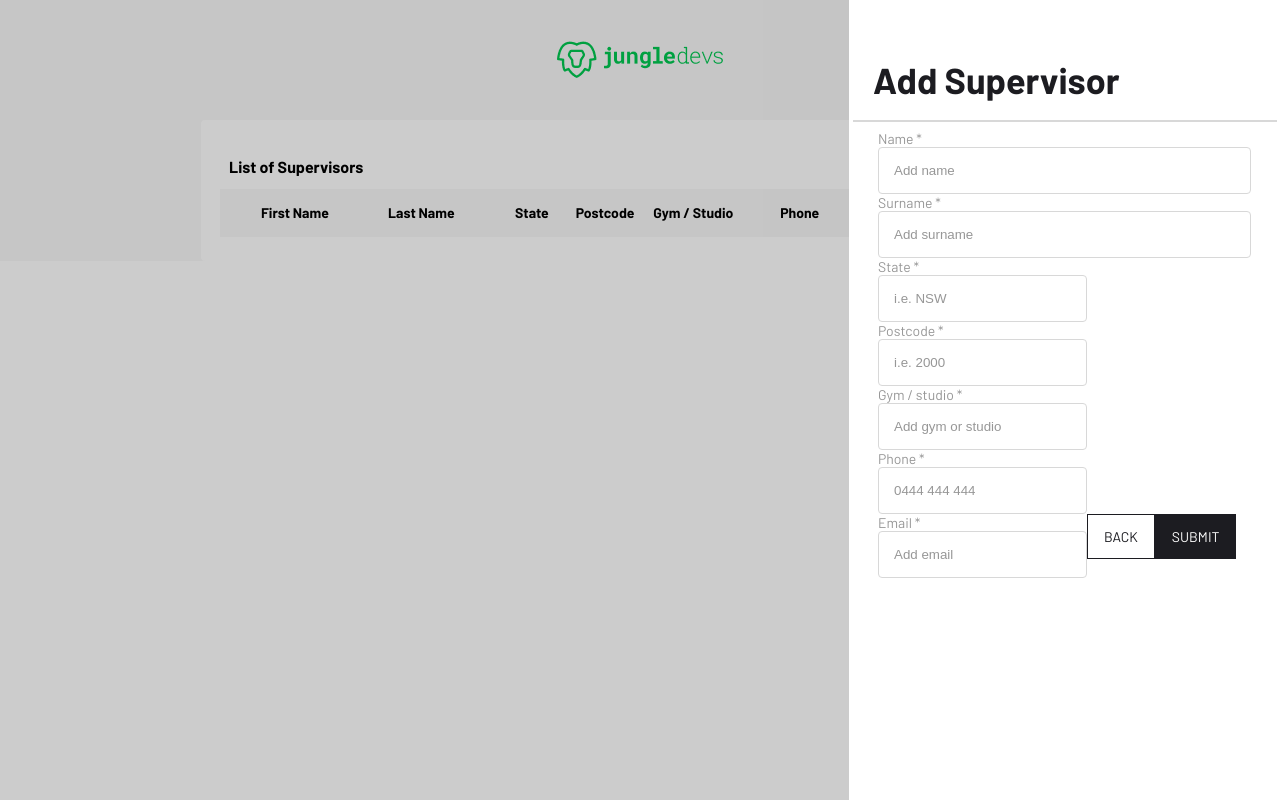
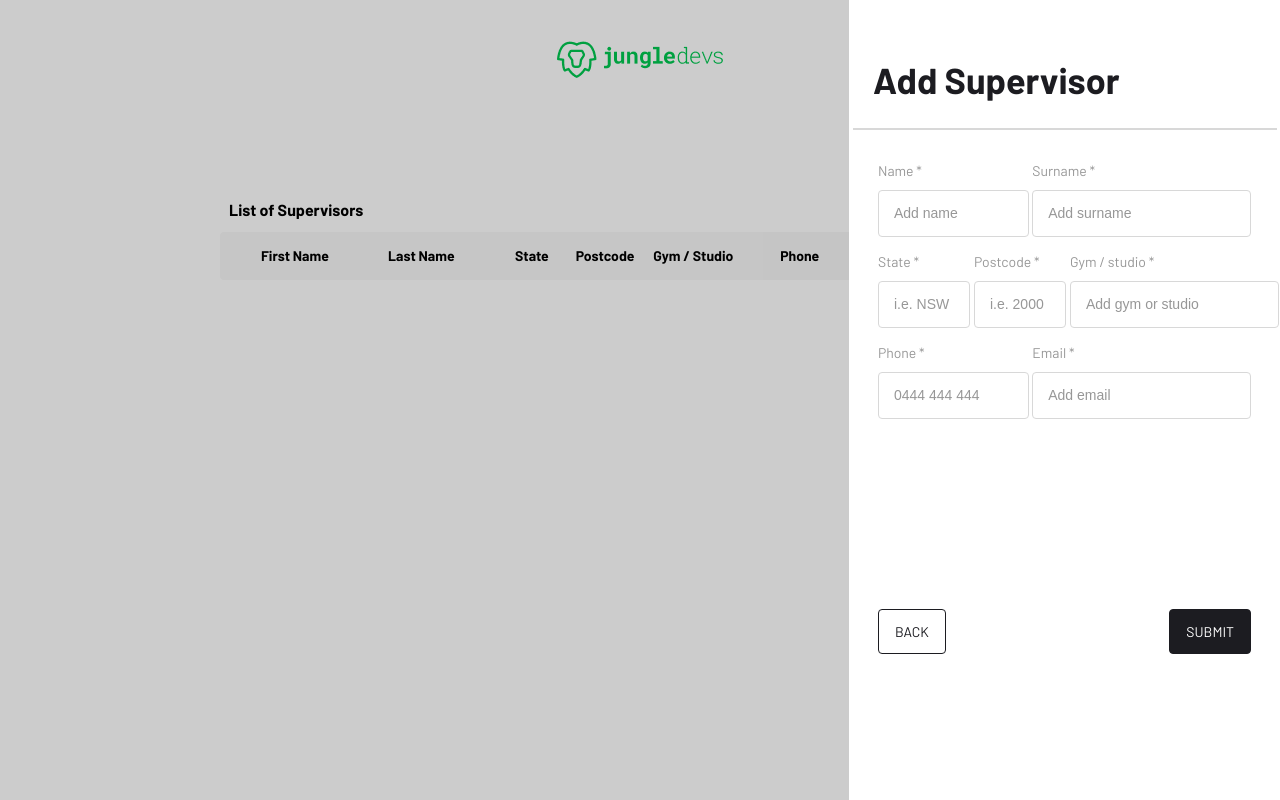
Before and after one commit to HCaetano/react-context-extra-challenge, a React (Create React App) app: page / in a window 1280 px wide. Both pictures are taken after a click on the button "ADD SUPERVISOR". Built offline with nearby package versions, Linux system fonts and the light colour scheme.

Commit message:
feat: Improve modal's style

```diff
--- a/src/components/Navbar/styles.module.css
+++ b/src/components/Navbar/styles.module.css
@@ -1,5 +1,4 @@
 .container {
-	background-color: #f7f7f7;
 	display: flex;
 	padding: 40px 0;
 }
--- a/src/components/SupervisorList/styles.module.css
+++ b/src/components/SupervisorList/styles.module.css
@@ -10,7 +10,8 @@
 }
 
 .add-button-text {
-	color: #ffffff;
+	background-color: #000;
+	color: #fff;
 	font-size: 14px;
 	font-weight: 700;
 	line-height: 17px;
@@ -29,6 +30,7 @@
 }
 
 .column-content-text {
+	background-color: #fff;
 	font-weight: 400;
 	font-size: 12px;
 	line-height: 14px;
@@ -61,8 +63,8 @@
 }
 
 .container {
-	background-color: #f7f7f7;
 	display: flex;
+	padding-top: 43px;
 }
 
 .content {
@@ -77,27 +79,30 @@
 
 .content-header {
 	align-items: center;
+	background-color: #ffffff;
 	display: flex;
 	height: fit-content;
 	width: 100%;
 }
 
 .plus-sign {
+	background-color: #000;
 	height: 9px;
 	margin: 0 9px 0 0;
 	width: 9px;
 }
 
 .table {
+	background-color: #ffffff;
 	display: flex;
 	flex-flow: column;
-	height: 100%;
 	margin-top: 13px;
 	width: 100%;
 }
 
 .table-header {
 	background-color: #f7f7f7;
+	border-radius: 4px;
 	display: flex;
 	flex-flow: row;
 	padding: 0 9px;
@@ -105,6 +110,7 @@
 
 .table-row {
 	align-items: center;
+	background-color: #fff;
 	border: 1px solid #d8d8d8;
 	border-radius: 4px;
 	display: flex;
@@ -115,6 +121,7 @@
 
 .title {
 	align-self: flex-end;
+	background-color: #fff;
 	font-weight: 700;
 	font-size: 16px;
 	line-height: 19px;
--- a/src/components/SupervisorModal/SupervisorModal.js
+++ b/src/components/SupervisorModal/SupervisorModal.js
@@ -22,7 +22,12 @@ export default class SupervisorModal extends Component {
 		};
 
 		this.handleInputChange = this.handleInputChange.bind(this);
+		this.handleReturn = this.handleReturn.bind(this);
 		this.handleSubmit = this.handleSubmit.bind(this);
+	}
+
+	componentDidMount() {
+		Modal.setAppElement("body");
 	}
 
 	handleInputChange({ target: { name, value } }) {
@@ -30,6 +35,20 @@ export default class SupervisorModal extends Component {
 			...previousState,
 			[name]: value,
 		}));
+	}
+
+	handleReturn() {
+		this.props.handleCloseModal();
+		this.setState({
+			id: "",
+			firstName: "",
+			lastName: "",
+			state: "",
+			postcode: "",
+			employer: "",
+			phone: "",
+			email: "",
+		});
 	}
 
 	handleSubmit() {
@@ -42,7 +61,7 @@ export default class SupervisorModal extends Component {
 	}
 
 	render() {
-		const { isOpen, handleCloseModal } = this.props;
+		const { isOpen } = this.props;
 		const { firstName, lastName, state, postcode, employer, phone, email } =
 			this.state;
 
@@ -56,6 +75,7 @@ export default class SupervisorModal extends Component {
 					<h1 className={styles.title}>Add Supervisor</h1>
 					<hr className={styles.line} />
 					<form className={styles.form}>
+						<div className={styles["first-line"]}>
 							<div
 								className={classNames(
 									styles["content-wrapper"],
@@ -92,6 +112,8 @@ export default class SupervisorModal extends Component {
 									onChange={this.handleInputChange}
 								/>
 							</div>
+						</div>
+						<div className={styles["second-line"]}>
 							<div
 								className={classNames(
 									styles["content-wrapper"],
@@ -146,6 +168,8 @@ export default class SupervisorModal extends Component {
 									onChange={this.handleInputChange}
 								/>
 							</div>
+						</div>
+						<div className={styles["third-line"]}>
 							<div
 								className={classNames(
 									styles["content-wrapper"],
@@ -182,11 +206,12 @@ export default class SupervisorModal extends Component {
 									onChange={this.handleInputChange}
 								/>
 							</div>
-						<div>
+						</div>
+						<div className={styles["container-buttons"]}>
 							<button
 								className={classNames(styles["button-return"], styles.button)}
 								type="button"
-								onClick={handleCloseModal}
+								onClick={this.handleReturn}
 							>
 								Back
 							</button>
--- a/src/components/SupervisorModal/styles.module.css
+++ b/src/components/SupervisorModal/styles.module.css
@@ -8,30 +8,48 @@
 
 .button-return {
 	background-color: #ffffff;
+	border-radius: 4px;
 	color: #1c1c21;
+	margin-right: auto;
 }
 
 .button-submit {
 	background-color: #1c1c21;
+	border-radius: 4px;
 	color: #ffffff;
 }
 
 .container {
+	background-color: #fff;
+	display: flex;
+	flex-flow: column;
 	width: 431px;
 }
 
+.container-buttons {
+	background-color: #fff;
+	display: flex;
+	margin-top: auto;
+	width: 100%;
+}
+
 .content-wrapper {
+	background-color: #fff;
 	display: flex;
 	flex-flow: column;
+	margin: 8px 0;
 }
 
 .form {
+	background-color: #fff;
 	display: flex;
-	flex-flow: row wrap;
-	padding: 0 29px;
+	flex-flow: column;
+	height: 550px;
+	padding: 0 29px 50px;
 }
 
 .input {
+	background-color: #fff;
 	border: 1px solid #d8d8d8;
 	border-radius: 4px;
 	color: #979797;
@@ -40,17 +58,22 @@
 
 .input::placeholder {
 	color: #979797;
+	font-size: 14px;
+	line-height: 17px;
 }
 
 .label {
+	background-color: #fff;
 	color: #979797;
 	font-size: 14px;
 	line-height: 17px;
+	margin-bottom: 11px;
 }
 
 .line {
 	border: 1px solid #d8d8d8;
 	left: 0;
+	margin-bottom: 24px;
 	width: 422px;
 }
 
@@ -78,6 +101,7 @@
 }
 
 .title {
+	background-color: #fff;
 	color: #1c1c21;
 	font-size: 36px;
 	font-weight: 700;
@@ -85,10 +109,62 @@
 	margin: 0 0 16px 24px;
 }
 
-.wrapper-first-name {
+.wrapper-email {
+	/* width: 70%; */
+	/* flex-grow: 3; */
+	grid-area: email;
+}
+
+.wrapper-employer {
+	flex-grow: 2;
+}
+
+.wrapper-first-name,
+.wrapper-phone {
 	flex-grow: 1;
 }
 
-.wrapper-last-name {
-	flex-grow: 2;
+.wrapper-first-name input,
+.wrapper-phone input {
+	max-width: 119px;
 }
+
+.wrapper-last-name,
+.wrapper-email {
+	flex-grow: 3;
+}
+
+.wrapper-state,
+.wrapper-postcode {
+	flex-grow: 1;
+}
+
+.wrapper-state input,
+.wrapper-postcode input {
+	max-width: 60px;
+}
+
+.wrapper-postcode {
+	margin: 8px 4px;
+}
+
+.first-line {
+	display: flex;
+	/* border: 2px solid green; */
+}
+
+.second-line {
+	display: flex;
+	/* border: 2px solid orange; */
+}
+
+.third-line {
+	display: flex;
+	/* border: 2px solid purple; */
+}
+
+.first-line,
+.second-line,
+.third-line {
+	background-color: #fff;
+}
--- a/src/components/SupervisorProfile/styles.module.css
+++ b/src/components/SupervisorProfile/styles.module.css
@@ -19,16 +19,14 @@
 }
 
 .card-text {
+	background-color: #fff;
 	font-size: 14px;
 	line-height: 16.8px;
 	margin: 0;
 }
 
-.container {
-	background-color: #f7f7f7;
-}
-
 .content-wrapper {
+	background-color: #fff;
 	margin: 16px 0 0;
 }
 
@@ -39,6 +37,7 @@
 }
 
 .name {
+	background-color: #fff;
 	font-weight: 700;
 	font-size: 24px;
 	line-height: 28.8px;
```
Lines whose indentation alone changed are shown as unchanged.
